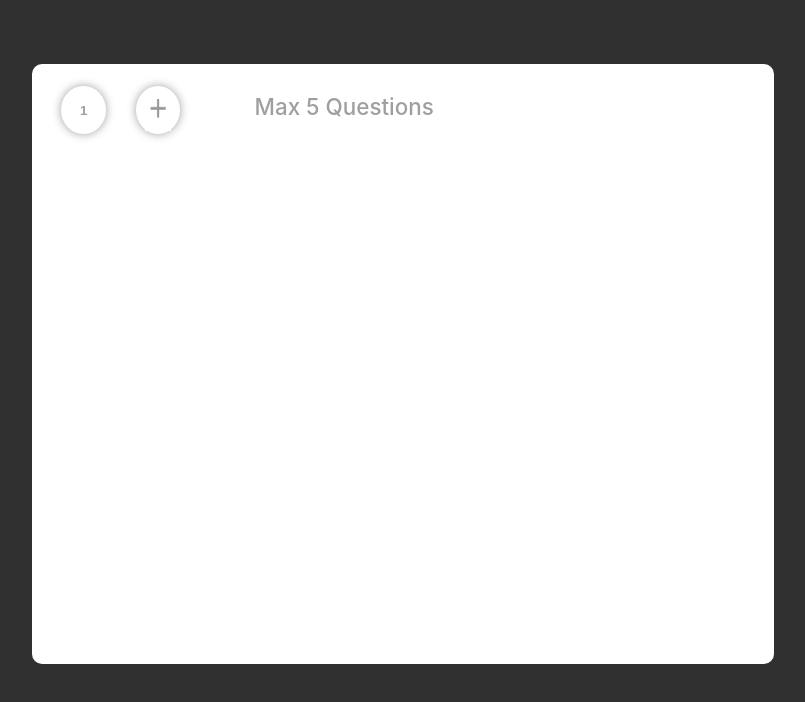
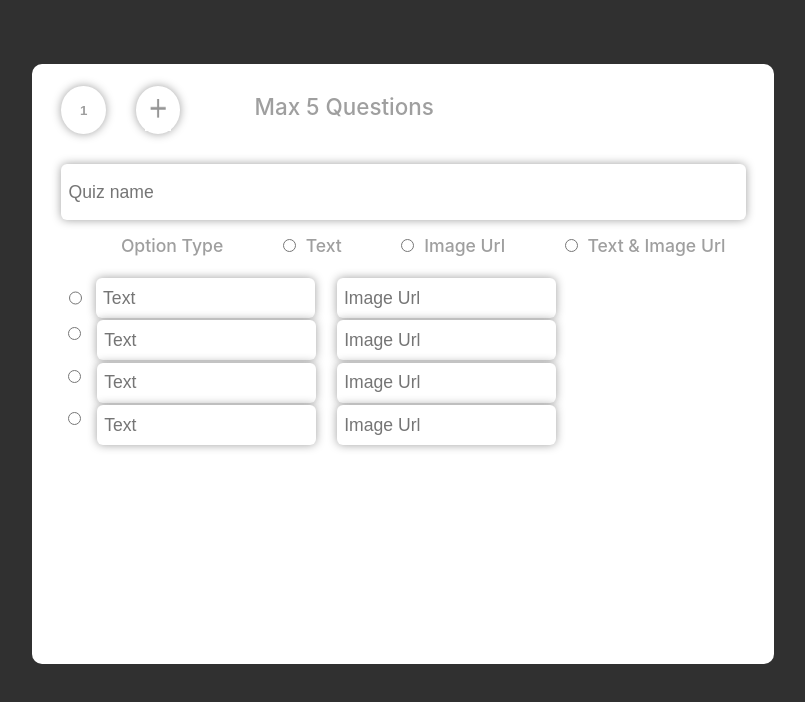
Before and after one commit to abineshkumar94/Cuvette-Final-Client, a React (Create React App) app: page /qanda in a window 1280 px wide. Shown: the top 702 px of the page, without its empty margins (237-1042 px from the left). Built offline with nearby package versions, Linux system fonts and the light colour scheme; a web font is replaced by a local one.

Commit message:
Adding-Q & A-Component

```diff
--- a/src/Components/Q&A.js
+++ b/src/Components/Q&A.js
@@ -7,7 +7,7 @@ const QandA = () => {
   const [numButtons, setNumButtons] = useState(1);
 
   const handleClick = (id) => {
-    if (id === 'add') {
+    if (id === "add") {
       if (numButtons < 5) {
         setNumButtons((prevNumButtons) => prevNumButtons + 1);
       }
@@ -33,10 +33,95 @@ const QandA = () => {
             )}
           </button>
         ))}
-        <button onClick={() => handleClick('add')} className={`${styles.qButton} ${styles.addBtn}`}>
+        <button
+          onClick={() => handleClick("add")}
+          className={`${styles.qButton} ${styles.addBtn}`}
+        >
           <img src={Plus} alt="PlusBtn" className={styles.plusImg} />
         </button>
         <span className={styles.maxText}>Max 5 Questions</span>
+        <form className={styles.qandaformContainer}>
+          <input
+            type="text"
+            className={styles.qandacreateform}
+            placeholder="Quiz name"
+          ></input>
+        </form>
+        <form className={styles.radioContainer}>
+          <span>Option Type</span>
+          <div>
+            <input id="optionType1" type="radio" name="optionType" />
+            <label htmlFor="optionType1">Text</label>
+          </div>
+          <div>
+            <input id="optionType2" type="radio" name="optionType" />
+            <label htmlFor="optionType2">Image Url</label>
+          </div>
+          <div>
+            <input id="optionType3" type="radio" name="optionType" />
+            <label htmlFor="optionType3">Text & Image Url</label>
+          </div>
+        </form>
+        <div className={styles.textUrlContainer}>
+          <input id="optionType1" type="radio" name="optionType" />
+          <input
+            id="optionType1"
+            type="text"
+            placeholder="Text"
+            className={styles.textUrlForm}
+          />
+          <input
+            id="optionType1"
+            type="text"
+            placeholder="Image Url"
+            className={styles.textUrlForm1}
+          />
+        <div>
+        <input id="optionType2" type="radio" name="optionType" className= {styles.radioBtn1} />
+          <input
+            id="optionType2"
+            type="text"
+            placeholder="Text"
+            className={styles.textUrlForm2}
+          />
+          <input
+            id="optionType2"
+            type="text"
+            placeholder="Image Url"
+            className={styles.textUrlForm3}
+          />
+        </div>
+        <div>
+        <input id="optionType3" type="radio" name="optionType" className= {styles.radioBtn2} />
+          <input
+            id="optionType3"
+            type="text"
+            placeholder="Text"
+            className={styles.textUrlForm4}
+          />
+          <input
+            id="optionType3"
+            type="text"
+            placeholder="Image Url"
+            className={styles.textUrlForm5}
+          />
+        </div>
+        <div>
+        <input id="optionType4" type="radio" name="optionType" className= {styles.radioBtn3} />
+          <input
+            id="optionType4"
+            type="text"
+            placeholder="Text"
+            className={styles.textUrlForm6}
+          />
+          <input
+            id="optionType4"
+            type="text"
+            placeholder="Image Url"
+            className={styles.textUrlForm7}
+          />
+        </div>
+        </div>
       </div>
     </div>
   );
--- a/src/Components/q&a.module.css
+++ b/src/Components/q&a.module.css
@@ -58,9 +58,204 @@
 }
 
 .maxText {
+  position: relative;
+  font-weight: 500;
+  left: 20%;
+  font-size: 1.4em;
+  color: #9f9f9f;
+}
+
+.qandaformContainer {
     position: relative;
+    top: 5%;
+    display: block;
+    margin-left: 4%;
+    border: none;
+  }
+
+  .qandacreateform {
+    width: 95%;
+    height: 7vh;
+    outline: none;
+    border: none;
+    border-radius: 6px;
+    box-shadow: 0px 0px 10px 0px #9f9f9f;
+    font-size: 1.1em;
+    padding-left: 1%;
+    color: #9f9f9f;
+  }
+
+  .radioContainer {
+    position: relative;
+    display: flex;
+    margin-top: 6%;
+    left: 12%;
+    gap: 8%;
     font-weight: 500;
-    left: 20%;
-    font-size: 1.4em;
     color: #9f9f9f;
-}
+    font-size: 1.1em;
+    cursor: pointer;
+  }
+
+  .radioContainer input {
+    margin-right: 10px;
+    cursor: pointer;
+   }
+
+   .radioContainer input[type="radio"]:checked {
+    background-color: #000000
+   }
+
+   .textUrlContainer {
+    position: relative;
+    display: flex;
+    margin-top: 3%;
+    margin-left: 5%;
+
+   }
+
+   .textUrlForm {
+    width: 30%;
+    height: 5vh;
+    margin-left: 2%;
+    border-radius: 8px;
+    outline: none;
+    border: none;
+    border-radius: 6px;
+    box-shadow: 0px 0px 10px 0px #9f9f9f;
+    font-size: 1.1em;
+    padding-left: 1%;
+    color: #9f9f9f;
+   }
+
+   .textUrlForm1 {
+    width: 30%;
+    height: 5vh;
+    margin-left: 38%;
+    position: absolute;
+    border-radius: 8px;
+    border: none;
+    border-radius: 6px;
+    box-shadow: 0px 0px 10px 0px #9f9f9f;
+    font-size: 1.1em;
+    padding-left: 1%;
+    color: #9f9f9f;
+    outline: none;
+   }
+
+   .radioBtn1 {
+    position: absolute;
+    margin-left: -35%;
+    margin-top: 7%;
+   }
+
+   .textUrlForm2 {
+    width: 30%;
+    height: 5vh;
+    margin-left: 4%;
+    border-radius: 8px;
+    outline: none;
+    border: none;
+    border-radius: 6px;
+    box-shadow: 0px 0px 10px 0px #9f9f9f;
+    font-size: 1.1em;
+    padding-left: 1%;
+    color: #9f9f9f;
+    position: absolute;
+    margin-top: 6%;
+    right: 65%;
+   }
+
+   .textUrlForm3 {
+    width: 30%;
+    height: 5vh;
+    margin-left: 3.2%;
+    position: absolute;
+    border-radius: 8px;
+    border: none;
+    border-radius: 6px;
+    box-shadow: 0px 0px 10px 0px #9f9f9f;
+    font-size: 1.1em;
+    padding-left: 1%;
+    color: #9f9f9f;
+    outline: none;
+    margin-top: 6%;
+   }
+
+   .radioBtn2 {
+    position: absolute;
+    margin-left: -35%;
+    margin-top: 13%;
+   }
+
+   .textUrlForm4 {
+    width: 30%;
+    height: 5vh;
+    margin-left: 4%;
+    border-radius: 8px;
+    outline: none;
+    border: none;
+    border-radius: 6px;
+    box-shadow: 0px 0px 10px 0px #9f9f9f;
+    font-size: 1.1em;
+    padding-left: 1%;
+    color: #9f9f9f;
+    position: absolute;
+    margin-top: 12%;
+    right: 65%;
+   }
+
+   .textUrlForm5 {
+    width: 30%;
+    height: 5vh;
+    margin-left: 3.2%;
+    position: absolute;
+    border-radius: 8px;
+    border: none;
+    border-radius: 6px;
+    box-shadow: 0px 0px 10px 0px #9f9f9f;
+    font-size: 1.1em;
+    padding-left: 1%;
+    color: #9f9f9f;
+    outline: none;
+    margin-top: 12%;
+   }
+
+   .radioBtn3 {
+    position: absolute;
+    margin-left: -35%;
+    margin-top: 19%;
+   }
+
+   .textUrlForm6 {
+    width: 30%;
+    height: 5vh;
+    margin-left: 4%;
+    border-radius: 8px;
+    outline: none;
+    border: none;
+    border-radius: 6px;
+    box-shadow: 0px 0px 10px 0px #9f9f9f;
+    font-size: 1.1em;
+    padding-left: 1%;
+    color: #9f9f9f;
+    position: absolute;
+    margin-top: 18%;
+    right: 65%;
+   }
+
+   .textUrlForm7 {
+    width: 30%;
+    height: 5vh;
+    margin-left: 3.2%;
+    position: absolute;
+    border-radius: 8px;
+    border: none;
+    border-radius: 6px;
+    box-shadow: 0px 0px 10px 0px #9f9f9f;
+    font-size: 1.1em;
+    padding-left: 1%;
+    color: #9f9f9f;
+    outline: none;
+    margin-top: 18%;
+   }
```
Lines whose indentation alone changed are shown as unchanged.
